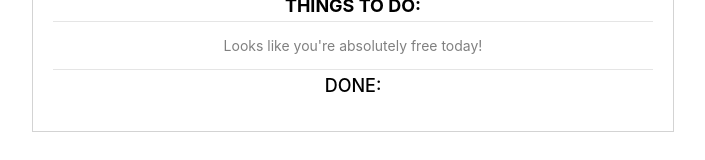
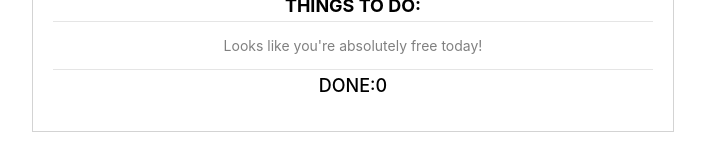
Before and after one commit to Akashsnar/TodoGymforce-, a React (Create React App) app: page / in a window 1280 px wide. Shown: the part 218-378 px from the top of the page, without its empty margins (287-992 px from the left). Built offline with nearby package versions, Linux system fonts and the light colour scheme.

Commit message:
issue 5 Counting Completed Tasks done

```diff
--- a/src/components/todo-results/todo-results.jsx
+++ b/src/components/todo-results/todo-results.jsx
@@ -6,6 +6,11 @@ export const TodoResults = (props) => {
 
   const calculateChecked = () => {
     // Function to calculate completed tasks
+    const completedTasks = todos.reduce((acc, todoItem) => {
+      return todoItem.checked ? acc + 1 : acc;
+    }, 0);
+
+    return completedTasks;
   };
 
   return (
```
